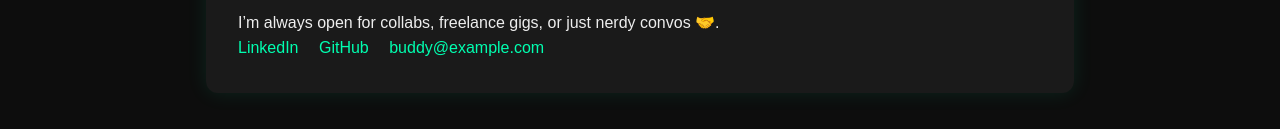
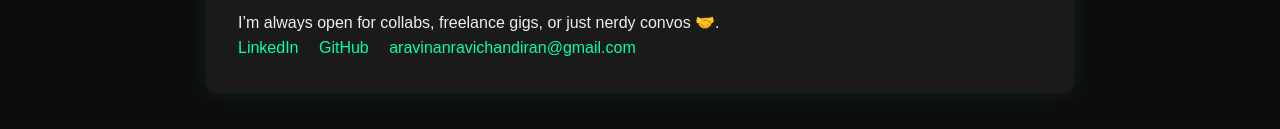
Before and after one commit to Vortex-Scurge/vortexscurge.github.io, a plain HTML site: page contact.html in a window 1280 px wide. Shown: the part 308-437 px from the top of the page. Drawn offline with Linux system fonts and the light colour scheme.

Commit message:
Update contact.html

```diff
--- a/contact.html
+++ b/contact.html
@@ -23,7 +23,7 @@
       <div class="socials">
         <a href="https://www.linkedin.com/in/aravindan-ravichandran-2b2144337" target="_blank">LinkedIn</a>
         <a href="https://github.com/Vortex-Scurge" target="_blank">GitHub</a>
-        <span>buddy@example.com</span>
+        <span>aravinanravichandiran@gmail.com</span>
       </div>
     </section>
   </main>
```
